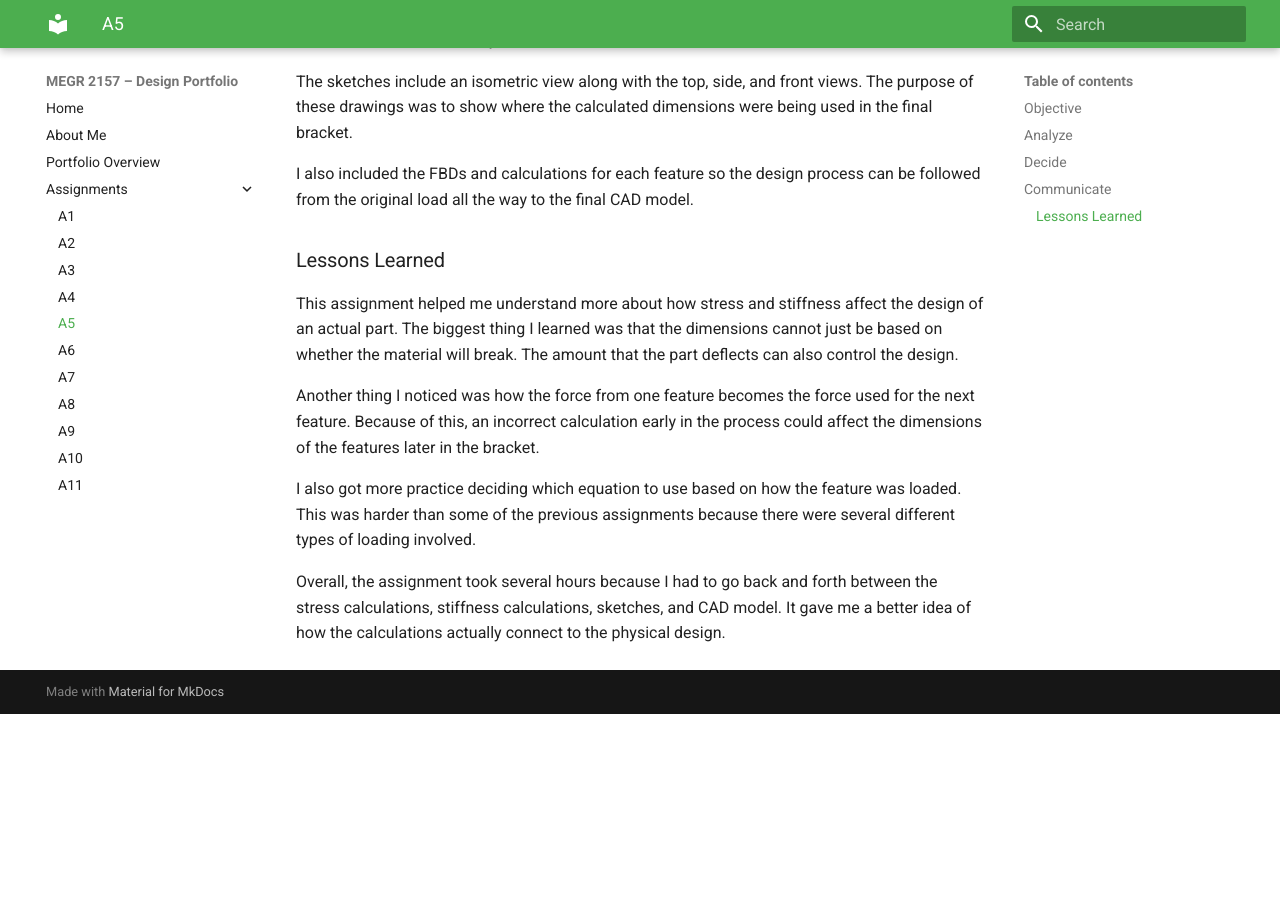
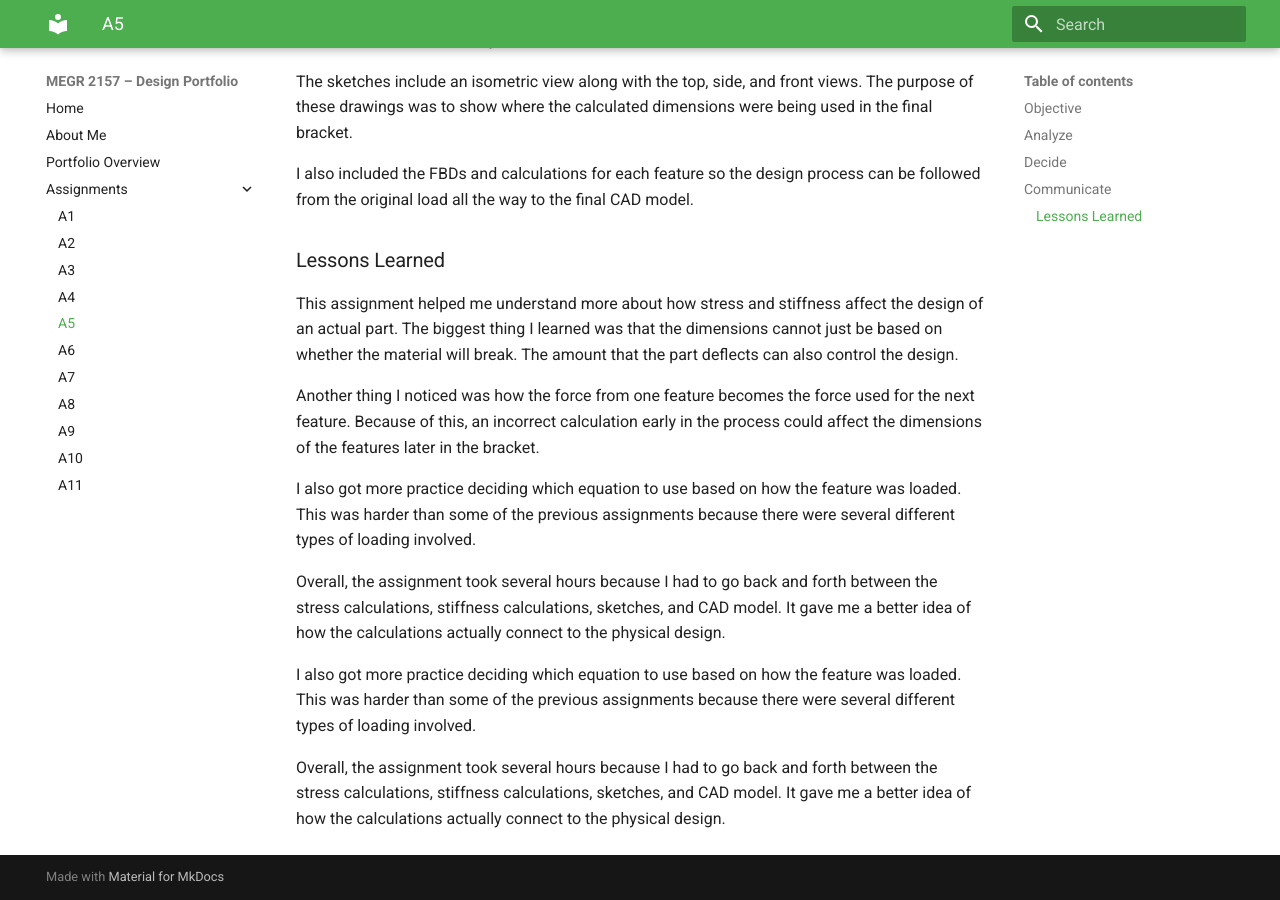
Before and after one commit to gmclean04/Mclean-MEGR-2156-Portfolio, an MkDocs documentation site: the page built from docs/assignments/A05/index.md, in a window 1280 px wide and 900 px high, scrolled down 5453 px. Built offline with MkDocs 1.6.1 and Material for MkDocs 9.7.7, drawn with Linux system fonts in a browser that asks for light colours; before the commit the page ends 6167 px from its top, so only the background shows below that.

Commit message:
Update index.md

```diff
--- a/docs/assignments/A05/index.md
+++ b/docs/assignments/A05/index.md
@@ -71,3 +71,7 @@ Another thing I noticed was how the force from one feature becomes the force use
 I also got more practice deciding which equation to use based on how the feature was loaded. This was harder than some of the previous assignments because there were several different types of loading involved.
 
 Overall, the assignment took several hours because I had to go back and forth between the stress calculations, stiffness calculations, sketches, and CAD model. It gave me a better idea of how the calculations actually connect to the physical design.
+
+I also got more practice deciding which equation to use based on how the feature was loaded. This was harder than some of the previous assignments because there were several different types of loading involved.
+
+Overall, the assignment took several hours because I had to go back and forth between the stress calculations, stiffness calculations, sketches, and CAD model. It gave me a better idea of how the calculations actually connect to the physical design.
```
